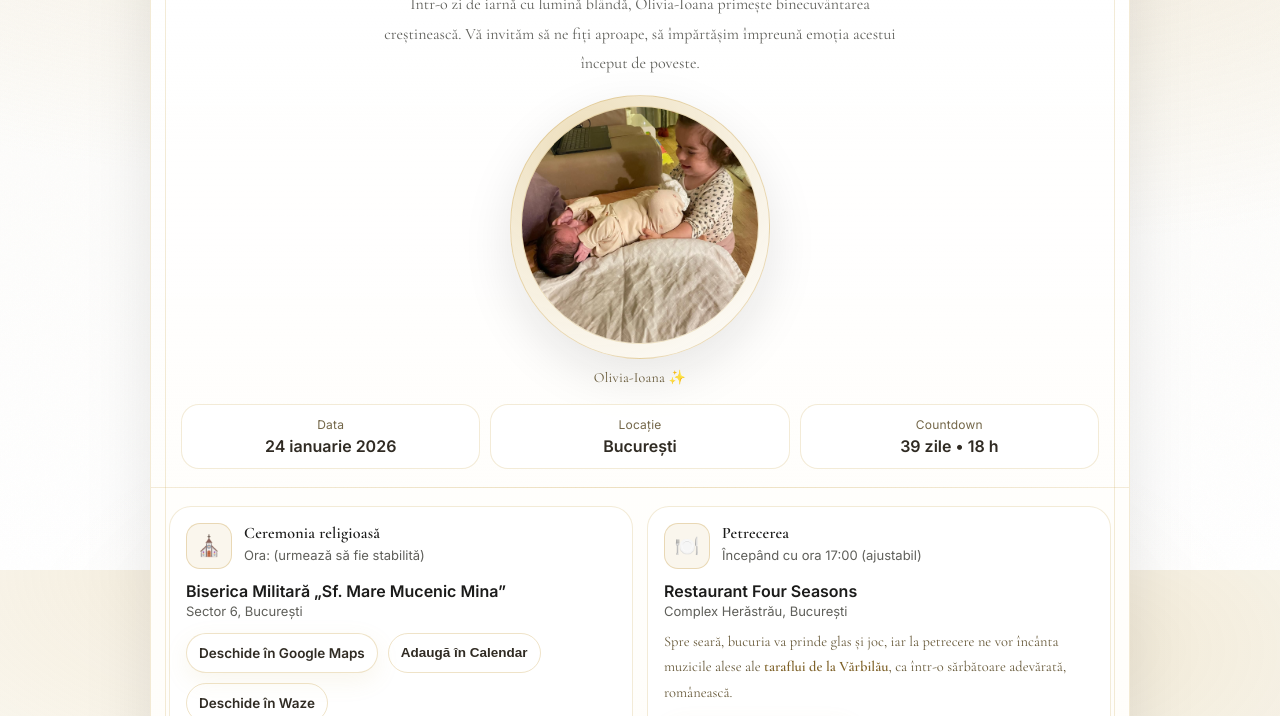
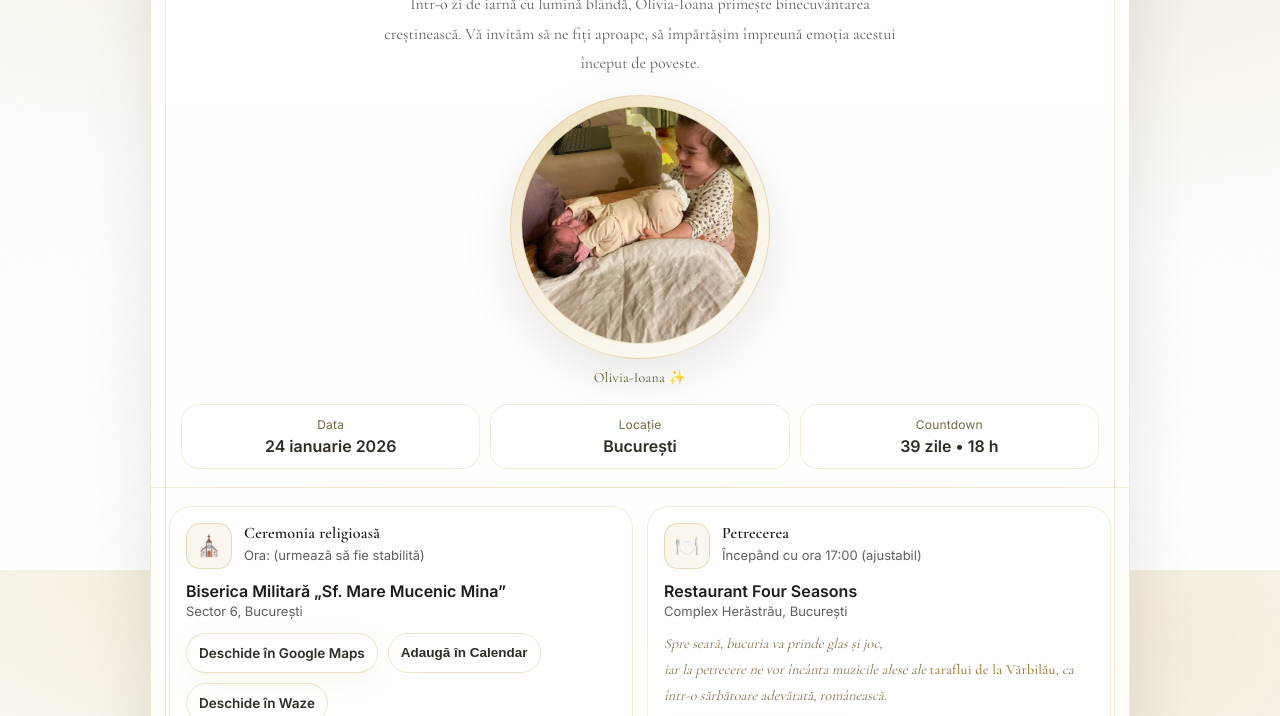
Before and after one commit to ionutalindumitrache/invitatie_botez, a plain HTML site: page index.html in a window 1280 px wide. Shown: the part 230-946 px from the top of the page. Drawn offline with nearby package versions, Linux system fonts and the light colour scheme.

Commit message:
Add taraf de la Varbilau mention

```diff
--- a/index.html
+++ b/index.html
@@ -108,8 +108,9 @@
                         <p class="paneMain" id="restName">Restaurant Four Seasons</p>
                         <p class="paneMuted" id="restAddr">Complex Herăstrău, București</p>
                         <p class="partyStory">
-                            Spre seară, bucuria va prinde glas și joc, iar la petrecere
-                            ne vor încânta muzicile alese ale <strong>taraflui de la Vărbilău</strong>,
+                            Spre seară, bucuria va prinde glas și joc,<br />
+                            iar la petrecere ne vor încânta muzicile alese ale
+                            <span class="partyAccent">taraflui de la Vărbilău</span>,
                             ca într-o sărbătoare adevărată, românească.
                         </p>
                         <div class="actions">
--- a/styles.css
+++ b/styles.css
@@ -259,16 +259,20 @@ body{
   font-size: 13px;
 }
 .partyStory{
-  margin: 10px 0 4px;
+  margin: 12px 0 6px;
   font-family: var(--serif);
-  font-size: 14.5px;
-  line-height: 1.75;
-  color: rgba(90,75,40,.92);
+  font-style: italic;
+  font-size: 14.2px;
+  line-height: 1.85;
+  color: rgba(110, 90, 50, .85);
+  text-align: left;
 }
 
-.partyStory strong{
-  font-weight: 600;
-  color: rgba(120,90,30,.95);
+.partyAccent{
+  font-style: normal;
+  font-weight: 500;
+  color: rgba(155, 115, 45, .95);
+  letter-spacing: .2px;
 }
 .actions{
   display:flex;
```
